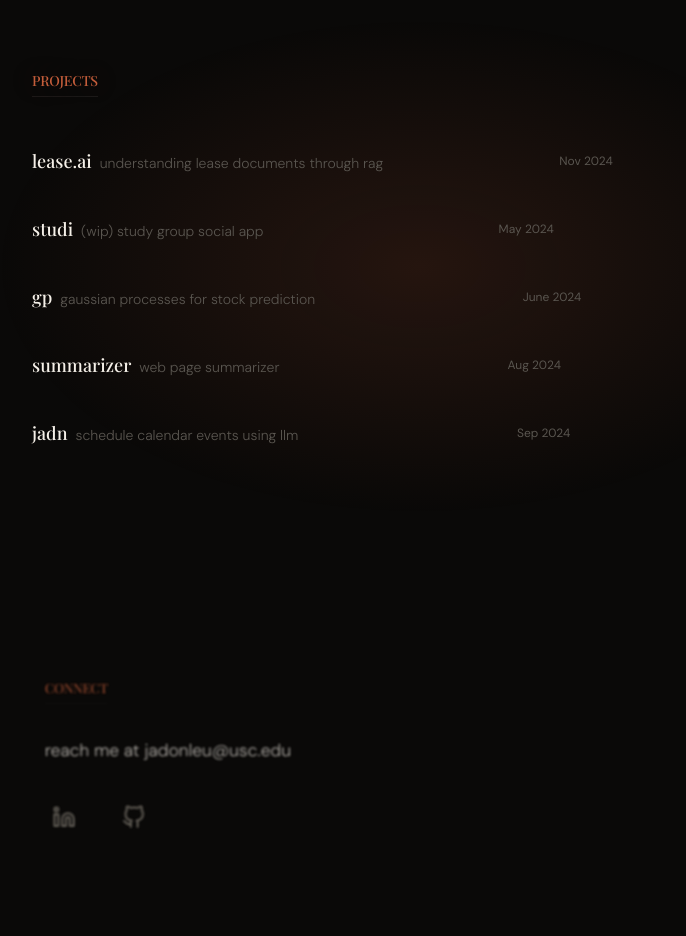
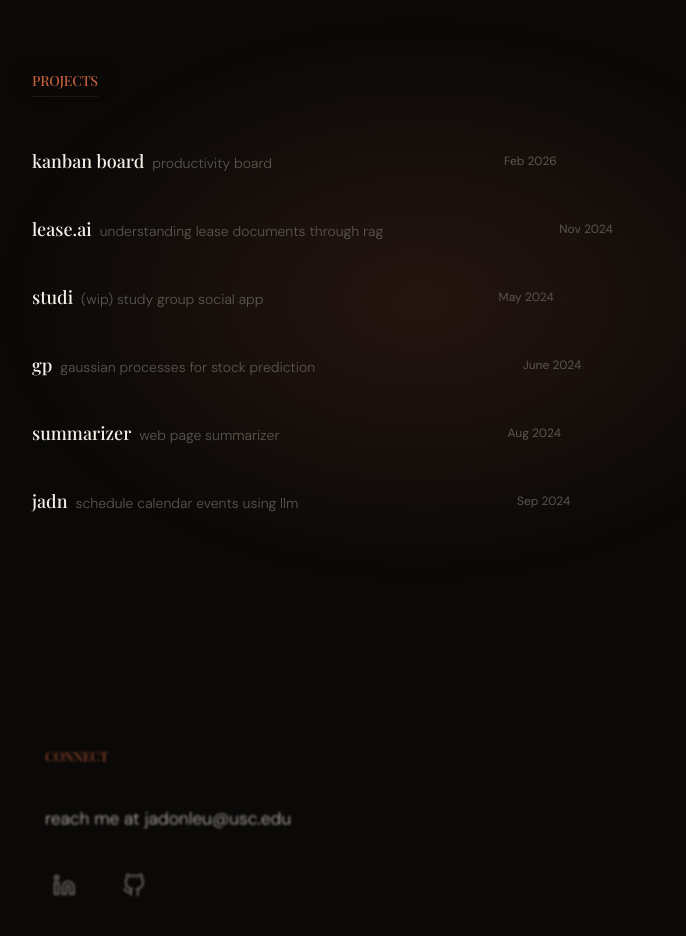
Before and after one commit to jadon-leung/personal_website, a React (Vite) app: page / in a window 1280 px wide. Shown: the part 880-1816 px from the top of the page, without its empty margins (190-876 px from the left). Built offline with nearby package versions, Linux system fonts and the light colour scheme; a web font is replaced by a local one.

Commit message:
minor changes

```diff
--- a/src/FullPageScroll.tsx
+++ b/src/FullPageScroll.tsx
@@ -297,6 +297,19 @@ const FullPageScroll = () => {
                     <div className="section-highlight" />
                     <h2>projects</h2>
                     <ul className="project-items">
+                        <div className="item-placeholder">
+                            <a href="https://github.com/jadon-leung/kanban" target="_blank" rel="noreferrer">
+                                <li className="project-list-items">
+                                    <div className="space">
+                                        <div className="items-center">
+                                            <span className="summarizer">kanban board</span>
+                                            <span className="summarizer-description">productivity board</span>
+                                        </div>
+                                        <span className="summarizer-date">Feb 2026</span>
+                                    </div>
+                                </li>
+                            </a>
+                        </div>
                         <div className="item0">
                             <a href="https://github.com/jadon-leung/rag" target="_blank" rel="noreferrer">
                                 <li className="project-list-items">
```
